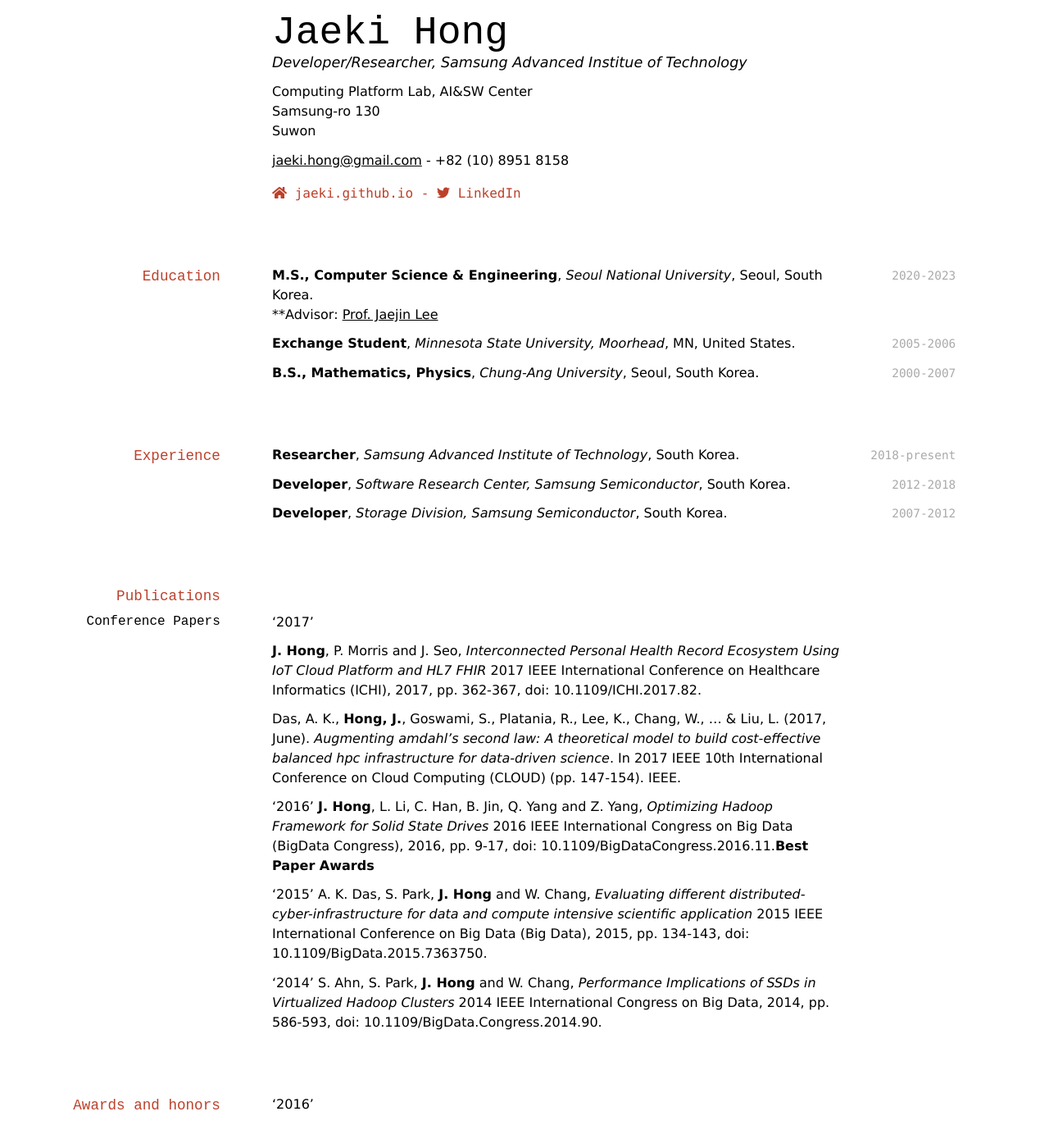
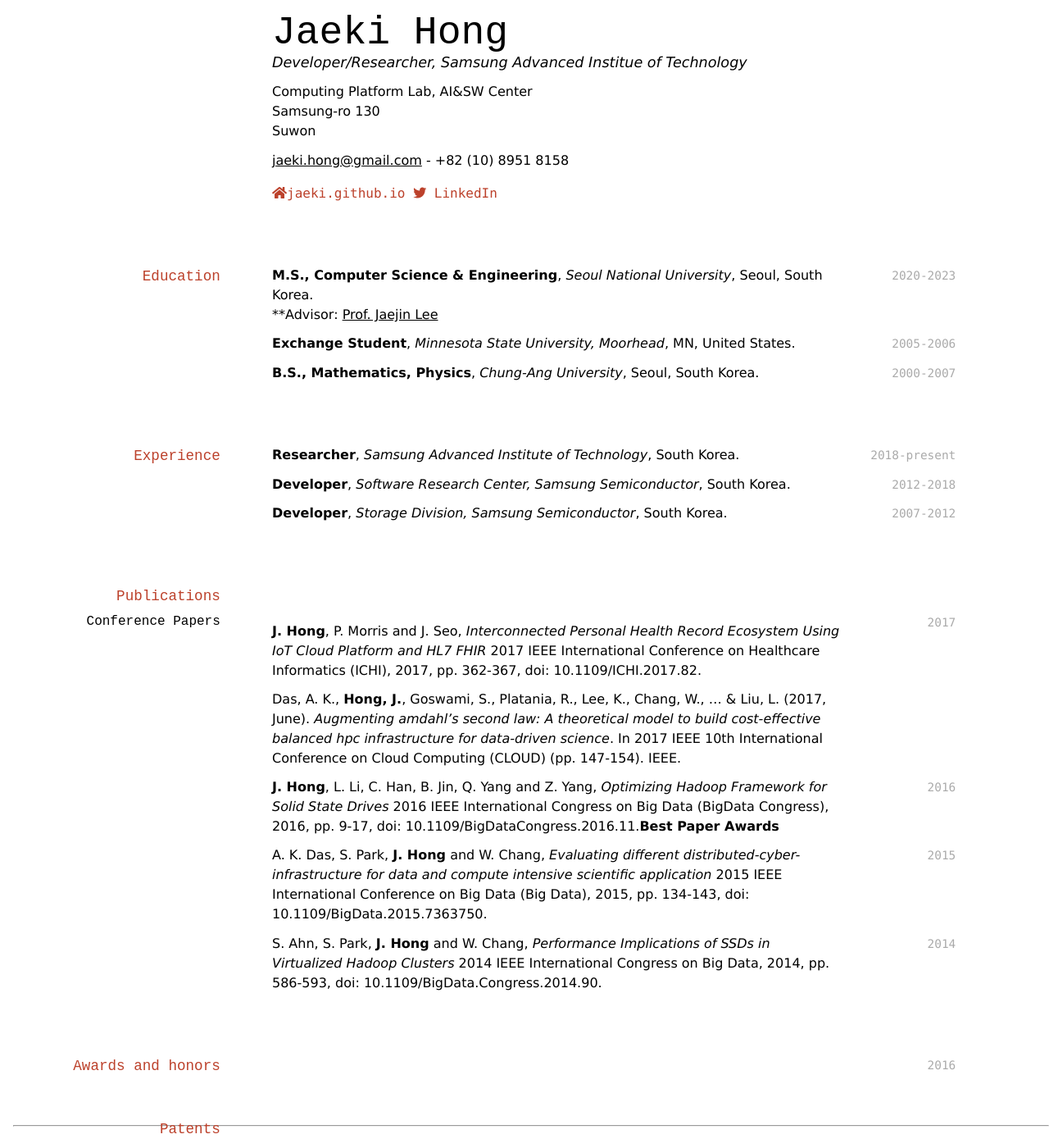
Before and after one commit to Jaeki/jaeki.github.io, a Jekyll site: the page built from index.md, in a window 1280 px wide and 1400 px high. Shown: the whole window at 82% size. Built offline with Jekyll 4.4.1, drawn with Linux system fonts in a browser that asks for light colours; nearby versions of some CDN libraries; a style sheet for code colours, icons or effects is not loaded.

Commit message:
Update index.md

```diff
--- a/index.md
+++ b/index.md
@@ -12,7 +12,7 @@ Suwon<br/>
 <a href="jaeki.hong@gmail.com">jaeki.hong@gmail.com</a> - +82 (10) 8951 8158
 
 <div id="webaddress">
-  <a href="https://jaeki.github.io"><i class="fas fa-home"></i> jaeki.github.io</a> -
+  <a href="https://jaeki.github.io"><i class="fas fa-home"></i>jaeki.github.io</a>
   <a href="https://www.linkedin.com/in/jaeki-hong-39393165/"><i class="fab fa-twitter"></i> LinkedIn</a>
 </div>
 
@@ -43,25 +43,25 @@ Suwon<br/>
 
 ### Conference Papers
 
-'2017'
+`2017`
 
 **J. Hong**, P. Morris and J. Seo, *Interconnected Personal Health Record Ecosystem Using IoT Cloud Platform and HL7 FHIR* 2017 IEEE International Conference on Healthcare Informatics (ICHI), 2017, pp. 362-367, doi: 10.1109/ICHI.2017.82.
 
 Das, A. K., **Hong, J.**, Goswami, S., Platania, R., Lee, K., Chang, W., ... & Liu, L. (2017, June). *Augmenting amdahl's second law: A theoretical model to build cost-effective balanced hpc infrastructure for data-driven science*. In 2017 IEEE 10th International Conference on Cloud Computing (CLOUD) (pp. 147-154). IEEE.
 
-'2016'
+`2016`
 **J. Hong**, L. Li, C. Han, B. Jin, Q. Yang and Z. Yang, *Optimizing Hadoop Framework for Solid State Drives* 2016 IEEE International Congress on Big Data (BigData Congress), 2016, pp. 9-17, doi: 10.1109/BigDataCongress.2016.11.**Best Paper Awards**
 
-'2015'
+`2015`
 A. K. Das, S. Park, **J. Hong** and W. Chang, *Evaluating different distributed-cyber-infrastructure for data and compute intensive scientific application* 2015 IEEE International Conference on Big Data (Big Data), 2015, pp. 134-143, doi: 10.1109/BigData.2015.7363750.
 
-'2014'
+`2014`
 S. Ahn, S. Park, **J. Hong** and W. Chang, *Performance Implications of SSDs in Virtualized Hadoop Clusters* 2014 IEEE International Congress on Big Data, 2014, pp. 586-593, doi: 10.1109/BigData.Congress.2014.90.
 
 
 ## Awards and honors
 
-'2016'
+`2016`
 
 
 ## Patents
```
